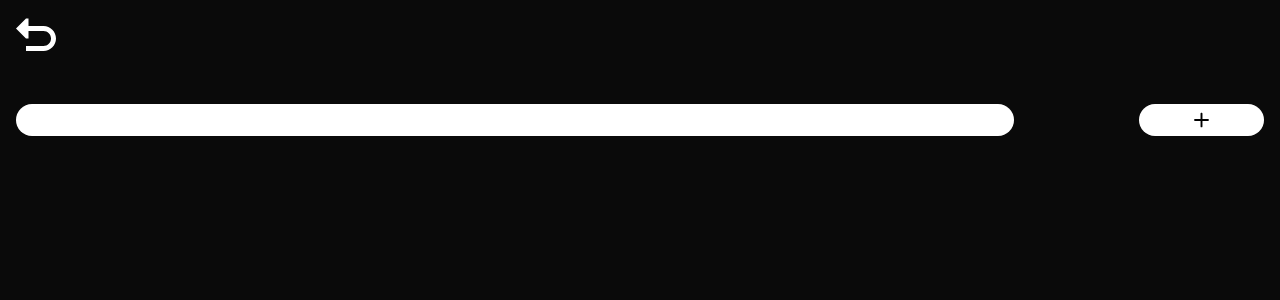
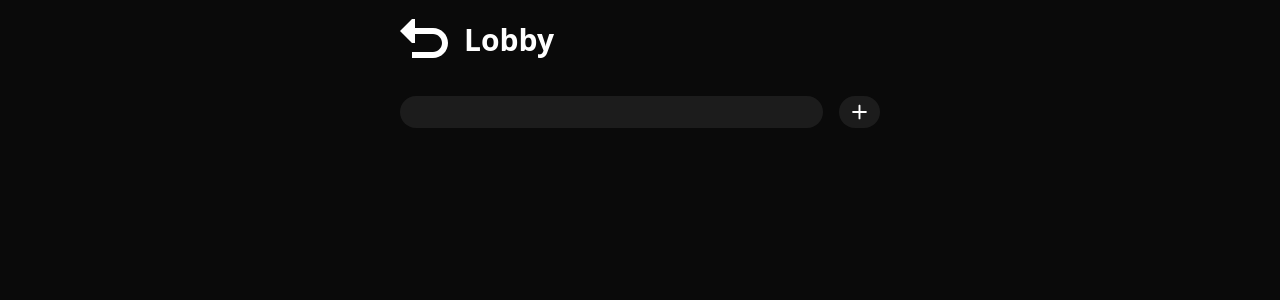
Before and after one commit to lunelito/impostor, a Next.js app: page /manage/lobby in a window 1280 px wide. Shown: the top 300 px of the page. Built offline with nearby package versions, Linux system fonts and the light colour scheme.

Commit message:
improve layout

```diff
--- a/app/manage/finish/page.tsx
+++ b/app/manage/finish/page.tsx
@@ -16,7 +16,7 @@ export default function page() {
   return (
     <div className="flex justify-center items-center h-full">
       <Hero />
-      <div className="bg-surface-2/70 drop-shadow-2xl w-100 h-50 flex justify-center items-center flex-col gap-4 rounded-2xl">
+      <div className="bg-surface-2/30 backdrop-blur-lg w-100 h-50 flex justify-center items-center flex-col gap-4 rounded-2xl z-10">
         {finish ? (
           <>
             <p className="text-3xl">Impostorem był/a {impostor}</p>
--- a/app/manage/game/page.tsx
+++ b/app/manage/game/page.tsx
@@ -55,7 +55,7 @@ export default function page() {
     return <div>coś poszło nie tak</div>;
 
   return (
-    <div className="h-full">
+    <div className="h-full w-full">
       <UserCard
         user={user}
         word={word}
--- a/app/manage/layout.tsx
+++ b/app/manage/layout.tsx
@@ -3,9 +3,11 @@ import React from "react";
 
 export default function layout({ children }: { children: React.ReactNode }) {
   return (
-    <div className="h-screen flex flex-col bg-bg text-white">
-      <Header />
-      {children}
+    <div className="h-screen flex flex-col items-center bg-bg text-white">
+      <div className="w-full h-full lg:w-[40vw]">
+        <Header />
+        {children}
+      </div>
     </div>
   );
 }
--- a/app/manage/lobby/page.tsx
+++ b/app/manage/lobby/page.tsx
@@ -1,11 +1,12 @@
 "use client";
 import { useUserContext } from "@/src/lib/context/userContext";
 import Image from "next/image";
-import { useState } from "react";
+import { useEffect, useState } from "react";
 
 export default function page() {
   const [user, setUser] = useState<string>("");
   const { userList, setUserList } = useUserContext();
+  const [mounted, setMounted] = useState(false);
   const add = () => {
     if (user.length == 0) return;
 
@@ -16,36 +17,43 @@ export default function page() {
         name: user,
       },
     ]);
-    setUser("")
+    setUser("");
   };
+
+  useEffect(() => {
+    setMounted(true);
+  }, []);
 
   const remove = (idToDelete: string) => {
     setUserList((prev) => prev.filter((el) => el.id !== idToDelete));
   };
+
+  if (!mounted) return null;
+
   return (
-    <div className="p-4">
-      <div className="w-full h-[4vh] flex justify-between items-center gap-5">
+    <div className="p-4 text-white">
+      <div className="w-full h-[4vh] flex justify-between items-center gap-4">
         <input
           type="text"
-          className="bg-white py-4 text-xl px-8 h-full w-[80%] rounded-2xl text-black focus:outline-0"
+          className="bg-surface-2 py-4 text-xl px-8 h-full w-full rounded-2xl focus:outline-0"
           onChange={(e) => setUser(e.target.value)}
           value={user}
         />
         <button
-          className="w-[10%] h-full bg-white text-black rounded-2xl flex justify-center items-center relative"
+          className="w-[10%] h-full bg-surface-2 rounded-2xl flex justify-center items-center relative cursor-pointer"
           onClick={add}
         >
-          <Image src={"/icons/add.svg"} fill alt="add" />
+          <Image className="invert" src={"/icons/add.svg"} fill alt="add" />
         </button>
       </div>
       <div className="flex flex-col mt-4 gap-4">
         {userList.map((el) => (
           <div
             key={el.id}
-            className="w-full h-[4vh] flex items-center justify-between bg-white px-8 text-xl text-black rounded-2xl"
+            className="w-full h-[4vh] flex items-center justify-between bg-surface-2  px-8 text-xl rounded-2xl"
           >
             <p>{el.name}</p>
-            <div className="flex justify-center items-center relative w-10 h-full">
+            <div className="flex justify-center items-center invert relative w-10 h-full cursor-pointer">
               <Image
                 src={"/icons/remove.svg"}
                 fill
--- a/app/page.tsx
+++ b/app/page.tsx
@@ -1,4 +1,5 @@
 import NavElement from "@/src/components/homePage/navElement/NavElement";
+import Hero from "@/src/components/UI/Hero";
 import { NavElementType } from "@/src/lib/types/homePageTypes";
 
 export default function Home() {
@@ -16,7 +17,8 @@ export default function Home() {
 
   return (
     <div className="h-screen flex justify-center items-center">
-      <div className="grid grid-cols-2 gap-10">
+      <Hero/>
+      <div className="grid grid-cols-2 gap-10 z-10">
         {navs.map((nav) => (
           <NavElement key={nav.id} nav={nav} />
         ))}
--- a/src/components/UI/Header.tsx
+++ b/src/components/UI/Header.tsx
@@ -1,12 +1,16 @@
 "use client";
 import { useTransitionRouter } from "@/src/lib/animations/PageTransition";
 import Image from "next/image";
+import { usePathname } from "next/navigation";
 
 export default function Header() {
   const navigate = useTransitionRouter();
+  const title = usePathname().split("/").at(-1) ?? "";
+  const titleCapitalized = title.charAt(0).toUpperCase() + title.slice(1);
+  console.log(titleCapitalized);
   return (
-    <div className="w-full mb-4 p-4 z-30">
-      <div className="invert w-10 h-10">
+    <div className="w-full p-4 z-10 flex items-center gap-4">
+      <div className="invert w-12 h-12">
         <Image
           alt={"arrow-back"}
           src={"/icons/arrow-u-up-left.svg"}
@@ -14,6 +18,7 @@ export default function Header() {
           onClick={() => navigate("/")}
         />
       </div>
+      <p className="text-3xl text-white font-bold">{titleCapitalized}</p>
     </div>
   );
 }
--- a/src/components/UI/Hero.tsx
+++ b/src/components/UI/Hero.tsx
@@ -66,15 +66,14 @@ export default function Hero() {
       };
       newBalls.push(Ball);
     }
-
     setBalls(newBalls);
   }, []);
 
   if (balls.length === 0) {
-    return <div className="fixed inset-0 -z-10 opacity-50" />; // Loading state
+    return <div className="fixed inset-0 -z-10 opacity-50" />;
   }
   return (
-    <div className="fixed inset-0 opacity-50">
+    <div className="fixed  opacity-50 z-10">
       <MultiBalls balls={balls} />
     </div>
   );
--- a/src/components/homePage/navElement/NavElement.tsx
+++ b/src/components/homePage/navElement/NavElement.tsx
@@ -14,7 +14,7 @@ export default function NavElement({ nav }: NavElementProps) {
     <div
       onClick={() => navigate("/manage/" + nav.goTo)}
       key={nav.id}
-      className="bg-surface border-2 border-border w-40 h-40 p-4 flex justify-center items-center rounded-2xl hover:scale-110 transition-all ease-in-out"
+      className="bg-surface-2/30 border-2 backdrop-blur-lg border-border w-40 h-40 p-4 flex justify-center items-center rounded-2xl hover:scale-110 transition-all ease-in-out"
     >
       <div className="flex justify-center items-center flex-col gap-4">
         <div className="invert w-14 h-14">
```
